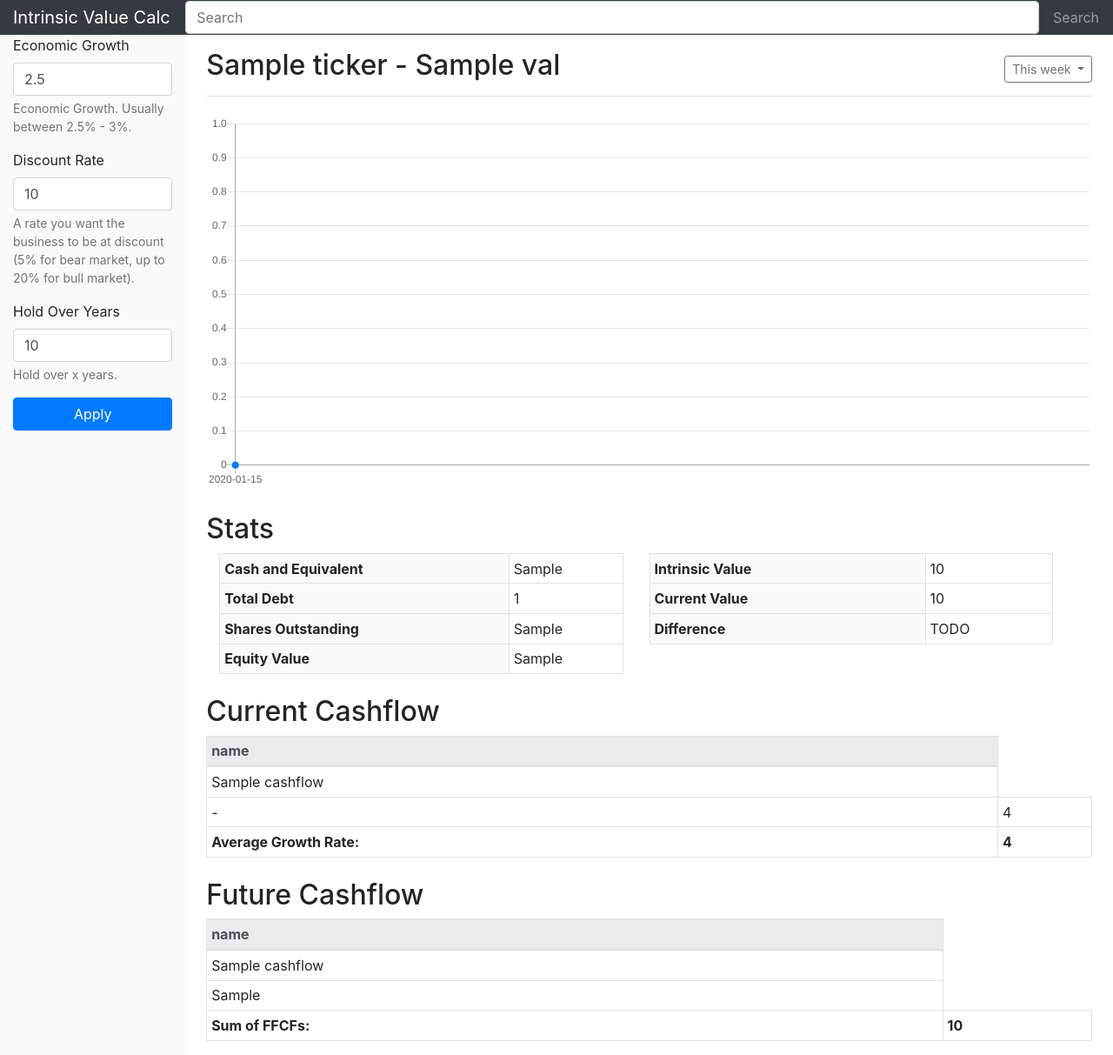
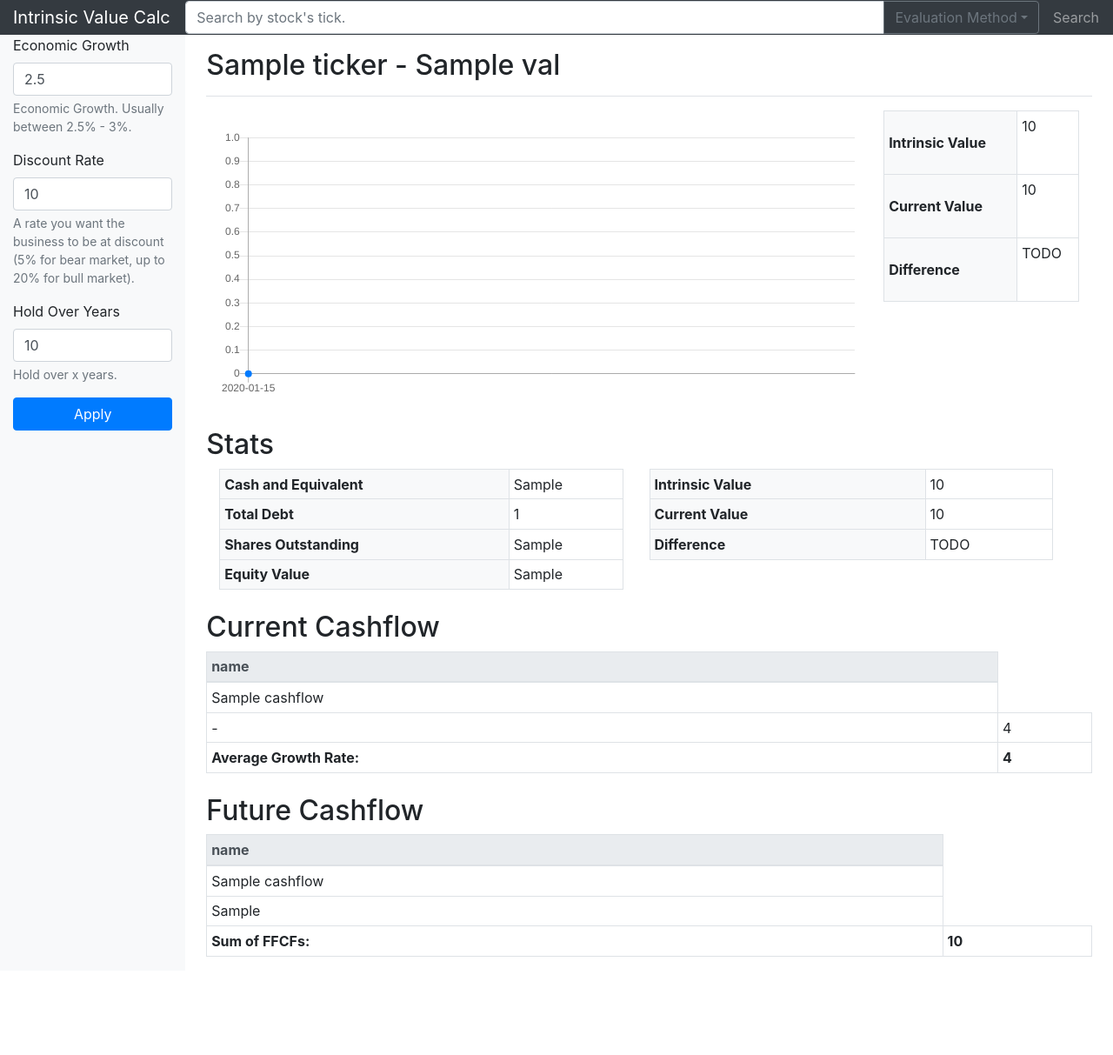
Before and after one commit to weronikazak/Intrinsic_Value, a Flask app: template templates/index.html in a window 1280 px wide. Shown: the whole page at 87% size. After the commit the page ends 1100 px from the top, so only its background shows below. Run offline with Flask 2, Linux system fonts and the light colour scheme; the template is opened without the code that fills it: most values are stand-ins (such as "Sample title", 1, 10 or a date in 2020); some libraries are stand-ins or nearby versions.

Commit message:
minor fixes

```diff
--- a/app.py
+++ b/app.py
@@ -33,11 +33,11 @@ def dicounted_cashflow_2(tick):
 	values = {
 		"ticker": tick,
 		"name": name,
-		"cashflows": FCF,
-		"growth_rates": net_income,
+		"cashflows": FCF.to_dict('list'),
+		"growth_rates": net_income.to_dict('list'),
 		# "avg_growth_rate": median_FFCE,
-		"future_cashflows": net_income_margins,
-		"PV_of_FFCFs": discount_factors,
+		"future_cashflows": net_income_margins.to_dict('list'),
+		"PV_of_FFCFs": discount_factors.to_dict('list'),
 		# "sum_of_FCFs": sum_of_FCFs,
 		# "equity_value" : equity_value,
 		"price_per_share": intrinsic_value,
--- a/dcf2.py
+++ b/dcf2.py
@@ -24,7 +24,7 @@ def get_current_price(i):
 
 
 def get_chart(h):
-	chart_dates = h.index
+	chart_dates = h.index.date
 	chart_values = h["Close"].values
 
 	return chart_dates, chart_values
@@ -246,4 +246,4 @@ def get_intrinsic_value(i, terminal_value, discount_factors, margin_of_safety =
 	fair_value_of_equity = todays_value/shares_outstanding
 	intrinsic_value = fair_value_of_equity*(1-margin_of_safety)
 
-	return intrinsic_value
+	return round(intrinsic_value, 2)
--- a/templates/index.html
+++ b/templates/index.html
@@ -13,10 +13,21 @@
     <link rel="stylesheet" href="https://cdn.jsdelivr.net/npm/bootstrap@4.6.1/dist/css/bootstrap.min.css" integrity="sha384-zCbKRCUGaJDkqS1kPbPd7TveP5iyJE0EjAuZQTgFLD2ylzuqKfdKlfG/eSrtxUkn" crossorigin="anonymous">
   </head>
 
-  <body>
+  <body class="overflow-x:hidden">
     <nav class="navbar navbar-dark sticky-top bg-dark flex-md-nowrap p-0">
       <a class="navbar-brand col-sm-3 col-md-2 mr-0" href="#">Intrinsic Value Calc</a>
-      <input class="form-control form-control-dark w-100" type="text" placeholder="Search" aria-label="Search">
+      <div class="input-group">
+        <input type="text" class="form-control" placeholder="Search by stock's tick." aria-label="Text input with dropdown button">
+        <div class="input-group-append dropdown">
+          <button class="btn btn-outline-secondary dropdown-toggle" type="button" data-toggle="dropdown" aria-haspopup="true" aria-expanded="false">Evaluation Method</button>
+          <div class="dropdown-menu">
+            <a class="dropdown-item" href="#">Discount Free Cashflow v1</a>
+            <a class="dropdown-item" href="#">Discount Free Cashflow v2</a>
+            <div role="separator" class="dropdown-divider"></div>
+            <a class="dropdown-item" href="#">Multiples</a>
+          </div>
+        </div>
+      </div>
       <ul class="navbar-nav px-3">
         <li class="nav-item text-nowrap">
           <a class="nav-link" href="#">Search</a>
@@ -57,15 +68,39 @@
         <main role="main" class="col-md-9 ml-sm-auto col-lg-10 pt-3 px-4">
           <div class="d-flex justify-content-between flex-wrap flex-md-nowrap align-items-center pb-2 mb-3 border-bottom">
             <h1 class="h2">{{ val['ticker'] }} - {{ val['name'] }}</h1>
-            <div class="btn-toolbar mb-2 mb-md-0">
-              <button class="btn btn-sm btn-outline-secondary dropdown-toggle">
-                <span data-feather="calendar"></span>
-                This week
-              </button>
+          </div>
+
+          <div class="container col-12">
+            <div class="row">
+              <div class="col-12 col-lg-9">
+                <canvas class="my-4" id="myChart" width="900" height="380"></canvas>
+              </div>
+
+              <div class="col-12 col-lg-3">
+                <div class="table-responsive">
+                  <table class="table table-bordered table-sm ">
+                    <tbody>
+                      <tr>
+                        <th class="bg-light py-4"> Intrinsic Value </th>
+                        <td>{{ val["price_per_share"] }}</td>
+                      </tr>
+
+                      <tr>
+                        <th class="bg-light py-4"> Current Value </th>
+                        <td>{{ val['current_price_per_share'] }}</td>
+                      </tr>
+
+                      <tr>
+                        <th class="bg-light py-4"> Difference </th>
+                        <td>TODO</td>
+                      </tr>
+                    </tbody>
+                  </table>
+                </div>
+              </div>
             </div>
           </div>
 
-          <canvas class="my-4" id="myChart" width="900" height="380"></canvas>
 
           <h2 class="my-2">Stats</h2>
           <div class="container col-12 row">
@@ -203,6 +238,13 @@
     <!-- Graphs -->
     <script src="https://cdn.jsdelivr.net/npm/chart.js@2.7.1/dist/Chart.min.js"></script>
     <script>
+       $(function(){
+        $(".dropdown-menu a").click(function(){
+          $(".dropdown-toggle").text($(this).text());
+          $(".dropdown-toggle").val($(this).text());
+        });
+      });
+
       var ctx = document.getElementById("myChart");
       var myChart = new Chart(ctx, {
         type: 'line',
```
Also changed, not shown: 1 other file.
